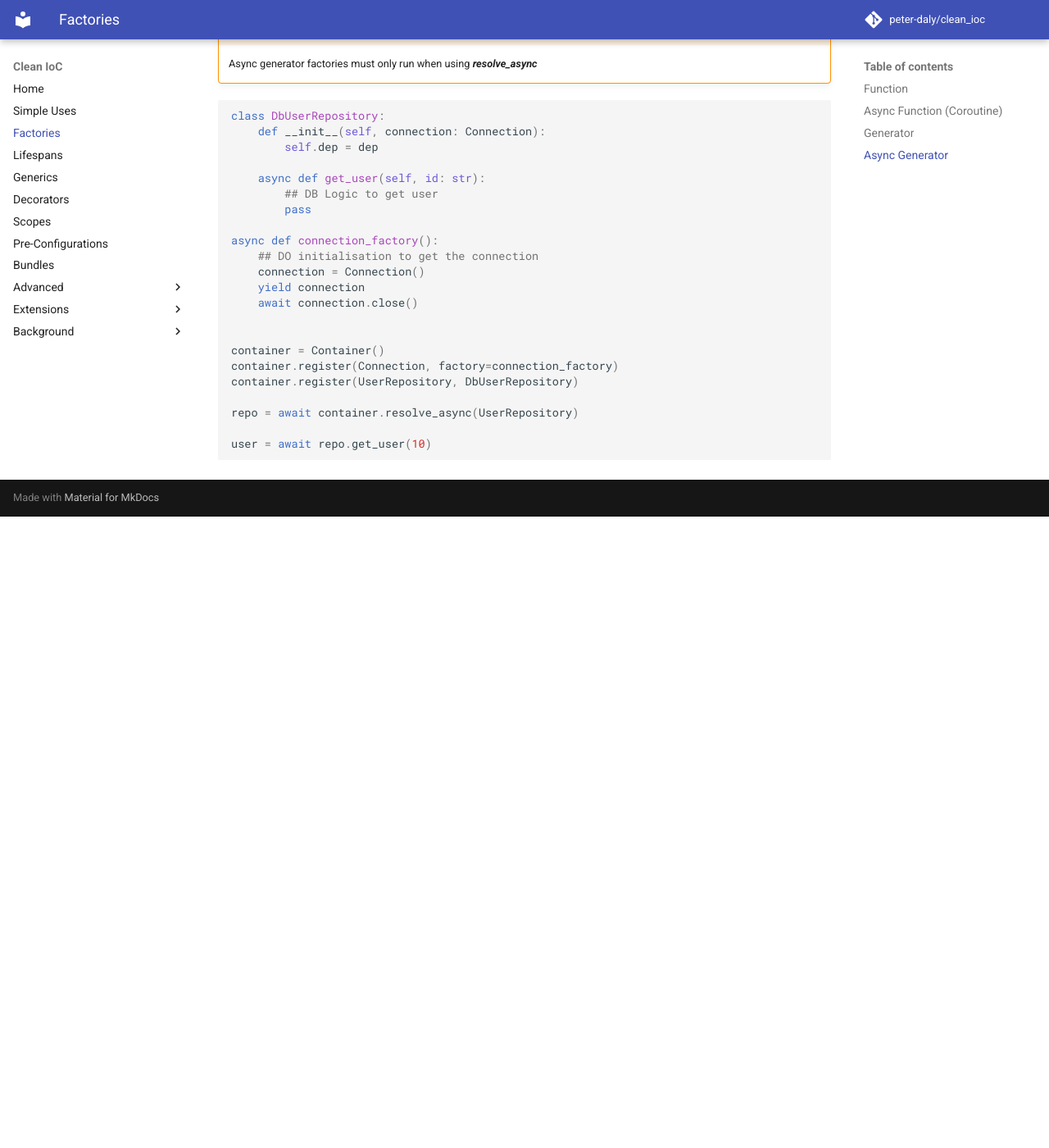
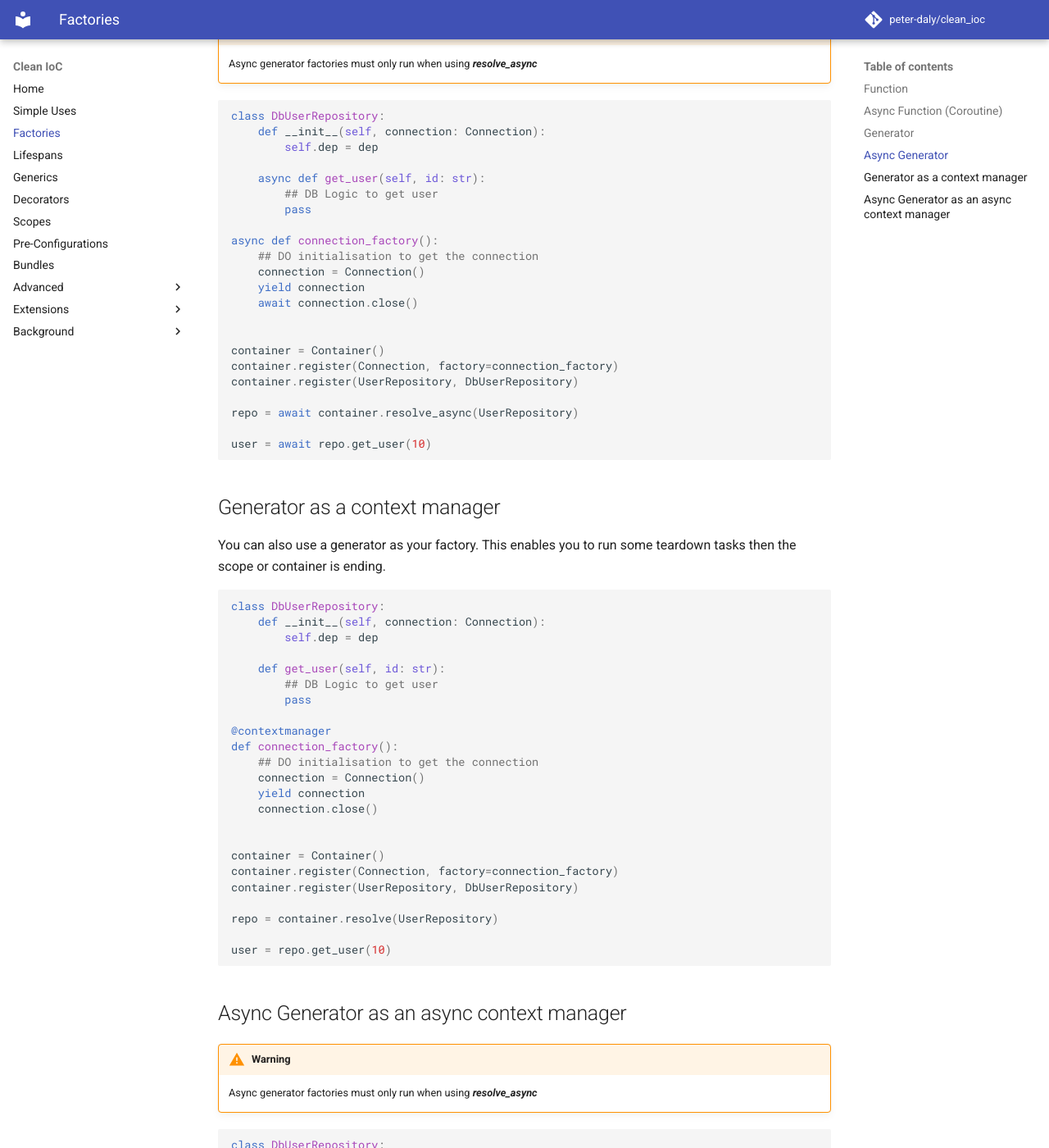
Before and after one commit to peter-daly/clean_ioc, an MkDocs documentation site: the page built from docs/factories.md, in a window 1280 px wide and 1400 px high, scrolled down 2066 px. Shown: the whole window at 82% size. Built offline with MkDocs 1.6.1 and Material for MkDocs 9.7.7, drawn with Linux system fonts in a browser that asks for light colours; comment, search, counter and statistics services are not loaded; before the commit the page ends 2696 px from its top, so only the background shows below that; some of the changed text lies outside the part shown.

Commit message:
Add support for generator context managers

````diff
--- a/docs/factories.md
+++ b/docs/factories.md
@@ -123,3 +123,69 @@ repo = await container.resolve_async(UserRepository)
 
 user = await repo.get_user(10)
 ```
+
+
+## Generator as a context manager
+
+You can also use a generator as your factory.
+This enables you to run some teardown tasks then the scope or container is ending.
+
+```python
+
+class DbUserRepository:
+    def __init__(self, connection: Connection):
+        self.dep = dep
+
+    def get_user(self, id: str):
+        ## DB Logic to get user
+        pass
+
+@contextmanager
+def connection_factory():
+    ## DO initialisation to get the connection
+    connection = Connection()
+    yield connection
+    connection.close()
+
+
+container = Container()
+container.register(Connection, factory=connection_factory)
+container.register(UserRepository, DbUserRepository)
+
+repo = container.resolve(UserRepository)
+
+user = repo.get_user(10)
+```
+
+
+## Async Generator as an async context manager
+
+!!! warning
+    Async generator factories must only run when using ***resolve_async***
+
+```python
+
+class DbUserRepository:
+    def __init__(self, connection: Connection):
+        self.dep = dep
+
+    async def get_user(self, id: str):
+        ## DB Logic to get user
+        pass
+
+@asynccontextmanager
+async def connection_factory():
+    ## DO initialisation to get the connection
+    connection = Connection()
+    yield connection
+    await connection.close()
+
+
+container = Container()
+container.register(Connection, factory=connection_factory)
+container.register(UserRepository, DbUserRepository)
+
+repo = await container.resolve_async(UserRepository)
+
+user = await repo.get_user(10)
+```
--- a/pyproject.toml
+++ b/pyproject.toml
@@ -1,6 +1,6 @@
 [tool.poetry]
 name = "clean_ioc"
-version = "1.13.0"
+version = "1.14.0"
 description = "An IOC Container for Python 3.10+"
 authors = ["Peter Daly"]
 license = "MIT"
````
Also changed, not shown: 3 other files.
